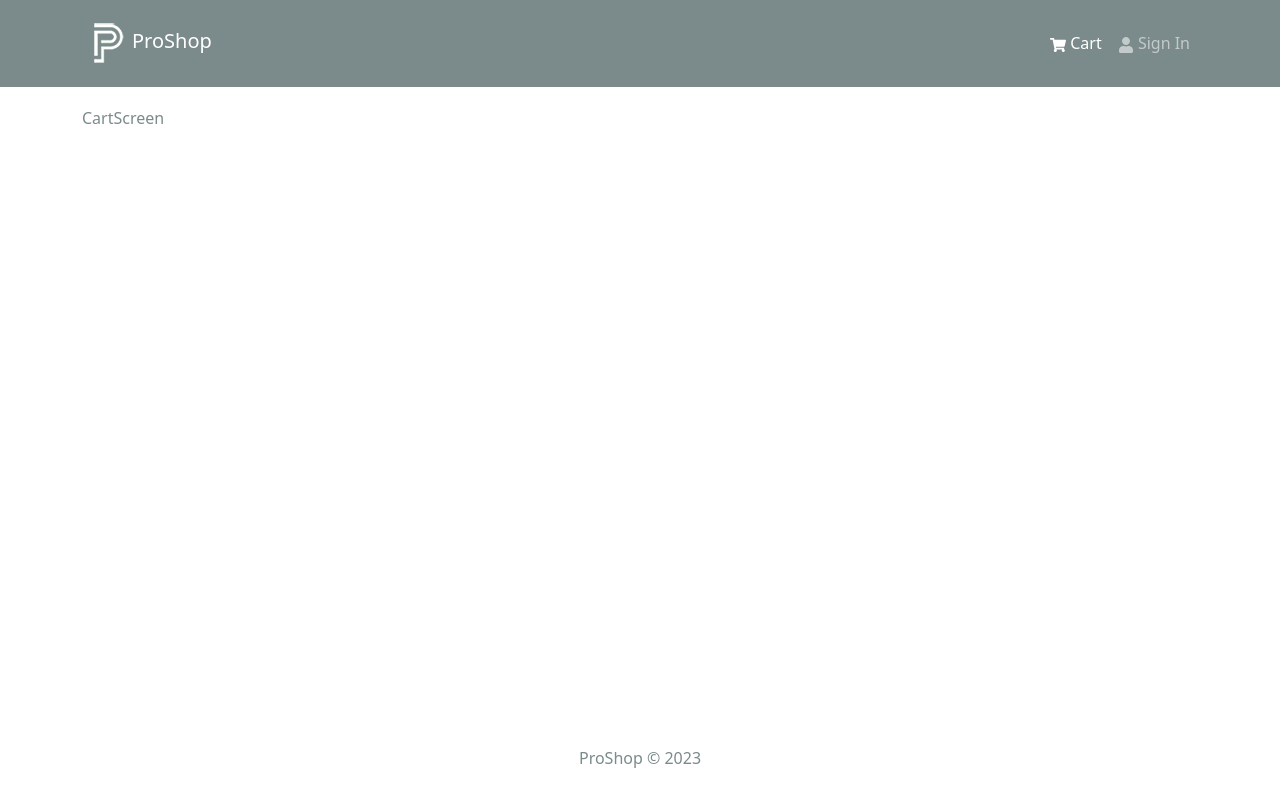
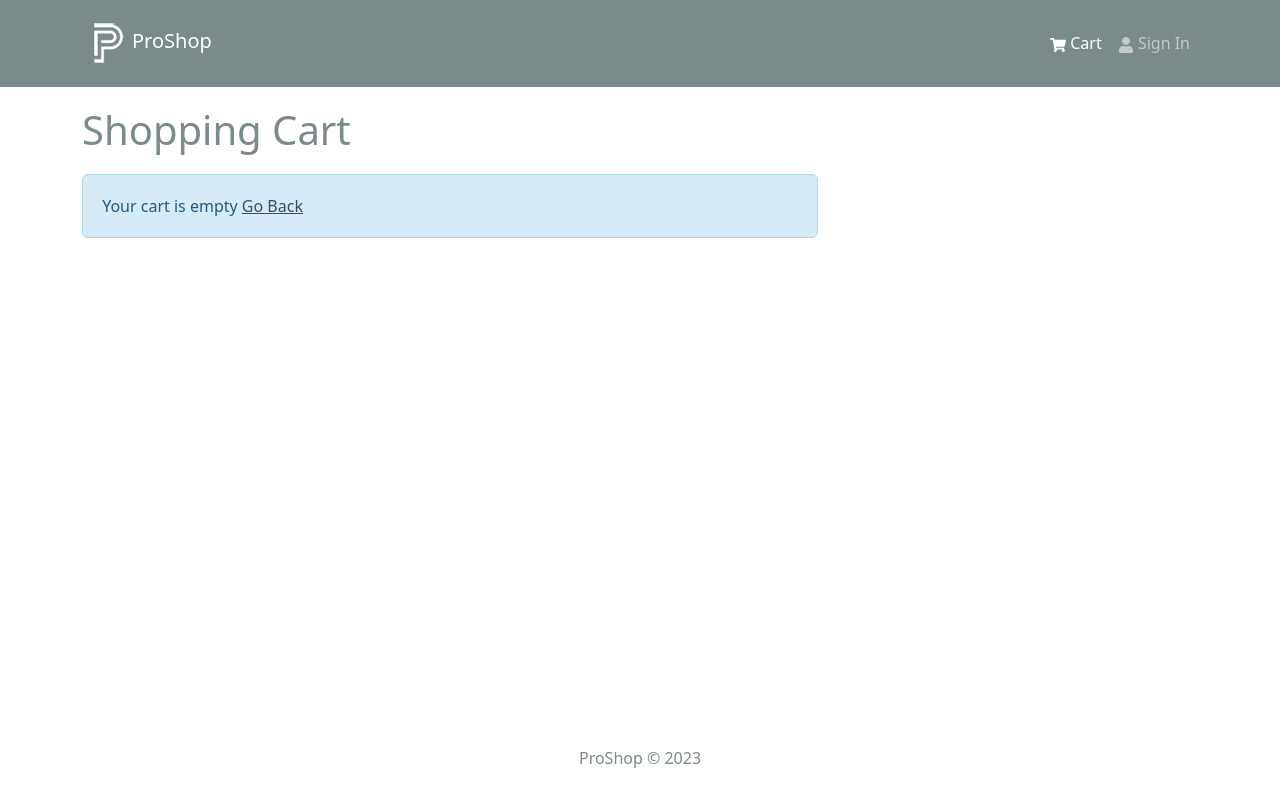
Before and after one commit to donaldo74/proshop-v2, a React (Create React App) app in the folder frontend/: page /cart in a window 1280 px wide. Shown: the top 802 px of the page. Built offline with nearby package versions, Linux system fonts and the light colour scheme.

Commit message:
ok at 07:00

```diff
--- a/frontend/src/screens/CartScreen.jsx
+++ b/frontend/src/screens/CartScreen.jsx
@@ -8,8 +8,23 @@ const CartScreen = () => {
   const navigate = useNavigate()
   const dispatch = useDispatch()
 
+  const cart = useSelector((state) => state.cart)
+  const {cartItems} = cart
+
   return (
-    <div>CartScreen</div>
+    <Row>
+      <Col md={8}>
+        <h1 style={{marginBottom: '20px' }}>Shopping Cart</h1>
+        {cartItems.length === 0 ? (
+          <Message>
+            Your cart is empty <Link to='/'>Go Back</Link>
+          </Message>
+        ) : (
+          <ListGroup variant='flush'>Items</ListGroup>
+
+        )}
+      </Col>
+    </Row>
   )
 }
 
```
